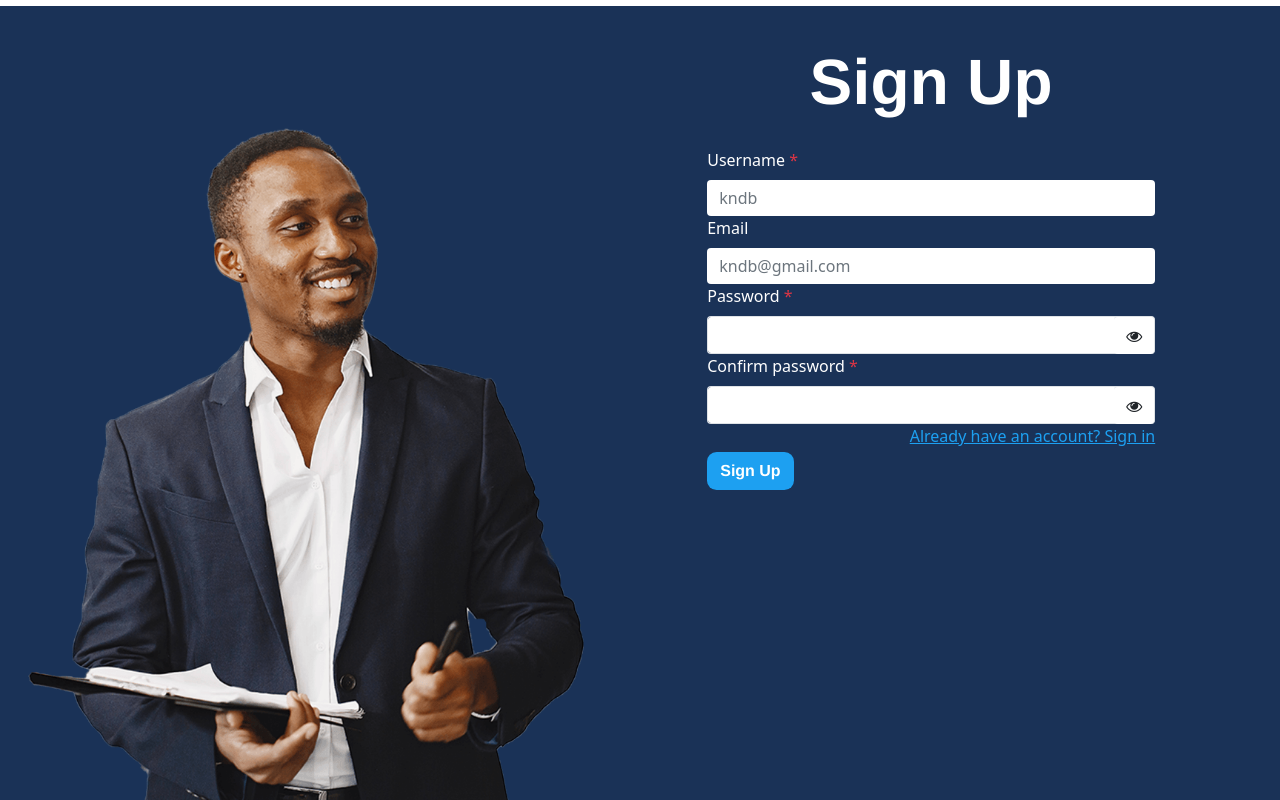
After one commit to bleriot-tchamba/UE_Projet_Detection_Automatique_Infox, a Django app: page /signup/ in a window 1280 px wide. The commit adds this page. Run offline with Django 3.2, Linux system fonts and the light colour scheme.

Commit message:
création de la page d'inscriptio et de connexion

```diff
--- a/Fake_News_Detections_App/urls.py
+++ b/Fake_News_Detections_App/urls.py
@@ -5,7 +5,7 @@ from django.urls import path
 from . import views
 
 urlpatterns = [
-
-    path('', views.index, name = 'index')
-
+    path('', views.index, name = 'index'),
+    path('signin/', views.login, name='login'),
+    path('signup/', views.register, name='register'),
 ]
--- a/Fake_News_Detections_App/views.py
+++ b/Fake_News_Detections_App/views.py
@@ -4,3 +4,10 @@ from django.shortcuts import render
 
 def index(request):
     return render(request, 'index.html')
+
+
+def login(request):
+    return render(request, 'login.html')
+
+def register(request):
+    return render(request, 'register.html')
--- /dev/null
+++ b/static/css/style_login.css
@@ -0,0 +1,113 @@
+:root {
+  --white: #ffffff;
+  --twitter-color: #1da0f1;
+  --blue-dark: #1a3257;
+}
+
+* {
+  margin: 0;
+  padding: 0;
+  box-sizing: border-box;
+  color: var(--white);
+}
+.form-control:focus {
+  border-color: var(--twitter-color);
+  -webkit-box-shadow: none;
+  box-shadow: none;
+}
+.h1 {
+  letter-spacing: 0.24px;
+  color: var(--white);
+  font: normal normal bold 4em/132px Helvetica;
+}
+
+.center {
+  margin: auto;
+  text-align: center;
+}
+
+.bg {
+  background-image: url("/static/images/login_bg.png");
+  background-position: center;
+  background-repeat: no-repeat;
+  background-size: cover;
+  width: 100vw;
+  height: 100vh;
+  display: flex;
+  justify-content: end;
+  padding-left: 10%;
+  padding-right: 6%;
+}
+
+.content {
+  margin-top: 6em;
+  width: 50vw;
+}
+
+.color-twitter {
+  color: var(--twitter-color) !important;
+}
+
+.btn-login {
+  color: var(--white);
+  background-color: var(--twitter-color);
+  border-radius: 0.6em;
+  font-weight: bold;
+  font-family: helvetica;
+}
+
+.input {
+  background-color: var(--white);
+  border: none;
+}
+
+.ms-n5 {
+  margin-left: -10px;
+  height: 100%;
+}
+
+textarea:focus,
+input[type="text"]:focus,
+input[type="password"]:focus,
+input[type="datetime"]:focus,
+input[type="datetime-local"]:focus,
+input[type="date"]:focus,
+input[type="month"]:focus,
+input[type="time"]:focus,
+input[type="week"]:focus,
+input[type="number"]:focus,
+input[type="email"]:focus,
+input[type="url"]:focus,
+input[type="search"]:focus,
+input[type="tel"]:focus,
+input[type="color"]:focus,
+.uneditable-input:focus {
+  border-color: var(--twitter-color);
+  box-shadow: 0 0 0 0 rgba(0, 0, 0, 0.75) inset, 0 0 8px var(--twitter-color);
+  outline: 0 none;
+}
+
+@media screen and (max-width: 768px) {
+  .bg {
+    background-image: none;
+    background-color: var(--blue-dark);
+    display: flex;
+    flex-direction: column;
+    justify-content: space-evenly;
+    align-items: center;
+    margin-top: -4em;
+
+    padding-left: 0;
+    padding-right: 0;
+  }
+  .h1 {
+    font: normal normal bold 3em/132px Helvetica;
+  }
+  .bloc-btn {
+    display: flex;
+    justify-content: center;
+  }
+  .btn-login {
+    width: 40%;
+  }
+}
--- a/static/style.css
+++ b/static/style.css
@@ -274,3 +274,8 @@ nav ul{
   #pc1.hide {
     opacity: 0;
   }
+
+
+  bg-red {
+      background-color: red !important;
+  }
--- /dev/null
+++ b/templates/base_login.html
@@ -0,0 +1,26 @@
+{% load static %}
+<!DOCTYPE html>
+<html lang="en">
+
+<head>
+    <meta charset="UTF-8">
+    <meta http-equiv="X-UA-Compatible" content="IE=edge">
+    <meta name="viewport" content="width=device-width, initial-scale=1.0">
+    <title>{% block title %}Base{% endblock title %}</title>
+
+    <link href="https://cdn.jsdelivr.net/npm/bootstrap@5.1.3/dist/css/bootstrap.min.css" rel="stylesheet">
+    <link rel="stylesheet" href="https://cdnjs.cloudflare.com/ajax/libs/font-awesome/4.7.0/css/font-awesome.min.css">
+    <link rel="stylesheet" href="{% static 'css/style_login.css' %}">
+</head>
+
+<body>
+    <div class="bg d-md-flex justify-content-md-end">
+        <div class="col-11 col-md-5 {% block mt %}mt-5 pt-5{% endblock mt %} ">
+            <div class="h1 center m-auto">{% block main_title %} Base titre {% endblock main_title %}</div>
+            {% block form %} {% endblock form %}
+        </div>
+    </div>
+    {% block javascript %}{% endblock javascript %}
+</body>
+
+</html>
--- /dev/null
+++ b/templates/register.html
@@ -0,0 +1,69 @@
+{% extends 'base_login.html' %}
+
+{% block title %} register {% endblock title %}
+
+{% block main_title %}Sign Up{% endblock main_title %}
+
+{% block mt %}mt-2 mx-5 pt-2{% endblock mt %}
+
+{% block form %}
+<form action="">
+    <div class="formgroup">
+        <label class="form-label" for="username">Username <span class="text-danger">*</span></label>
+        <input type="text" name="username" placeholder="kndb" class="form-control border-0" required>
+        <label class="form-label" for="username">Email </label>
+        <input type="email" name="email" placeholder="kndb@gmail.com" class="form-control border-0">
+        <label class="form-label" for="password">Password <span class="text-danger">*</span></label>
+        <div class="input-group">
+            <input id="password" class="form-control border-end-0 border input w-" type="password">
+            <span class="input-group-append">
+                <button class="btn btn-outline-secondary bg-white border-start-0 border-bottom-0 border ms-n5"
+                    onclick="showhide('password')" type="button">
+                    <i id="eye_password" class="fa fa-eye text-dark"></i>
+                </button>
+            </span>
+        </div>
+        <label class="form-label" for="password">Confirm password <span class="text-danger">*</span></label>
+        <div class="input-group">
+            <input id="confirmPassword" class="form-control border-end-0 border input w-" type="password">
+            <span class="input-group-append">
+                <button class="btn btn-outline-secondary bg-white border-start-0 border-bottom-0 border ms-n5"
+                    onclick="showhide('confirmPassword')" type="button">
+                    <i id="eye_confirmPassword" class="fa fa-eye text-dark"></i>
+                </button>
+            </span>
+        </div>
+        <span class="d-flex justify-content-end">
+            <a class="color-twitter" href="{% url 'login' %}">Already have an account?
+                Sign
+                in</a>
+        </span>
+
+    </div>
+    <span class="bloc-btn">
+        <input type="submit" value="Sign Up" class='btn btn-login mt-1'>
+    </span>
+
+</form>
+
+{% endblock form %}
+
+{% block javascript %}
+<script>
+    var showhide = function (id) {
+        var pwd = document.getElementById(id);
+        var eye = document.getElementById(`eye_${id}`);
+        if (pwd.getAttribute("type") === "text") {
+            pwd.setAttribute("type", "password");
+            eye.classList.add("fa-eye");
+            eye.classList.remove("fa-eye-slash");
+        } else {
+            pwd.setAttribute("type", "text");
+            eye.classList.remove("fa-eye");
+            eye.classList.add("fa-eye-slash");
+        }
+    }
+</script>
+
+
+{% endblock javascript %}
```
Also changed, not shown: templates/index.html (+24 -9 lines), templates/login.html (added, +54 -0 lines), static/images/login_bg.png (added).
